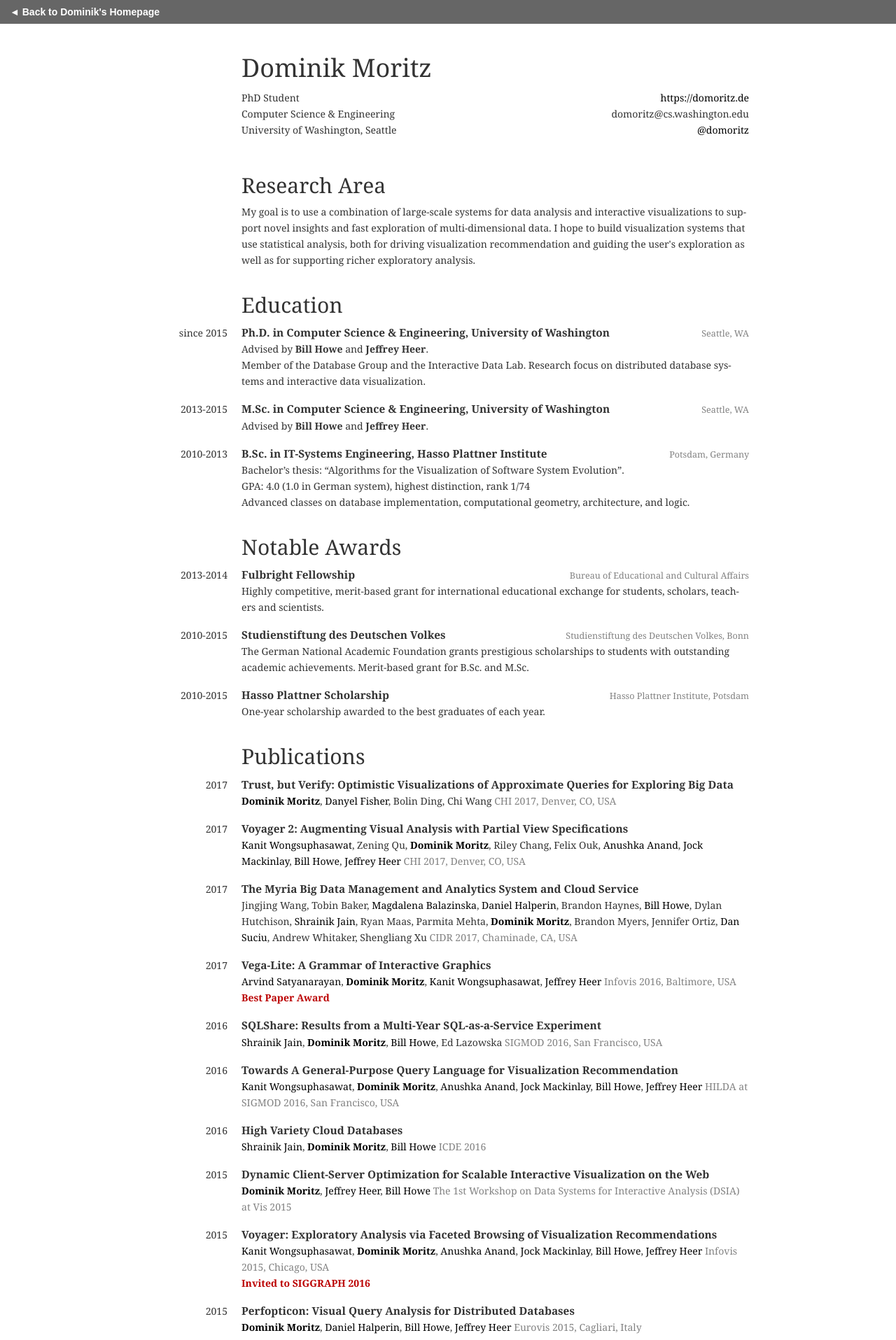
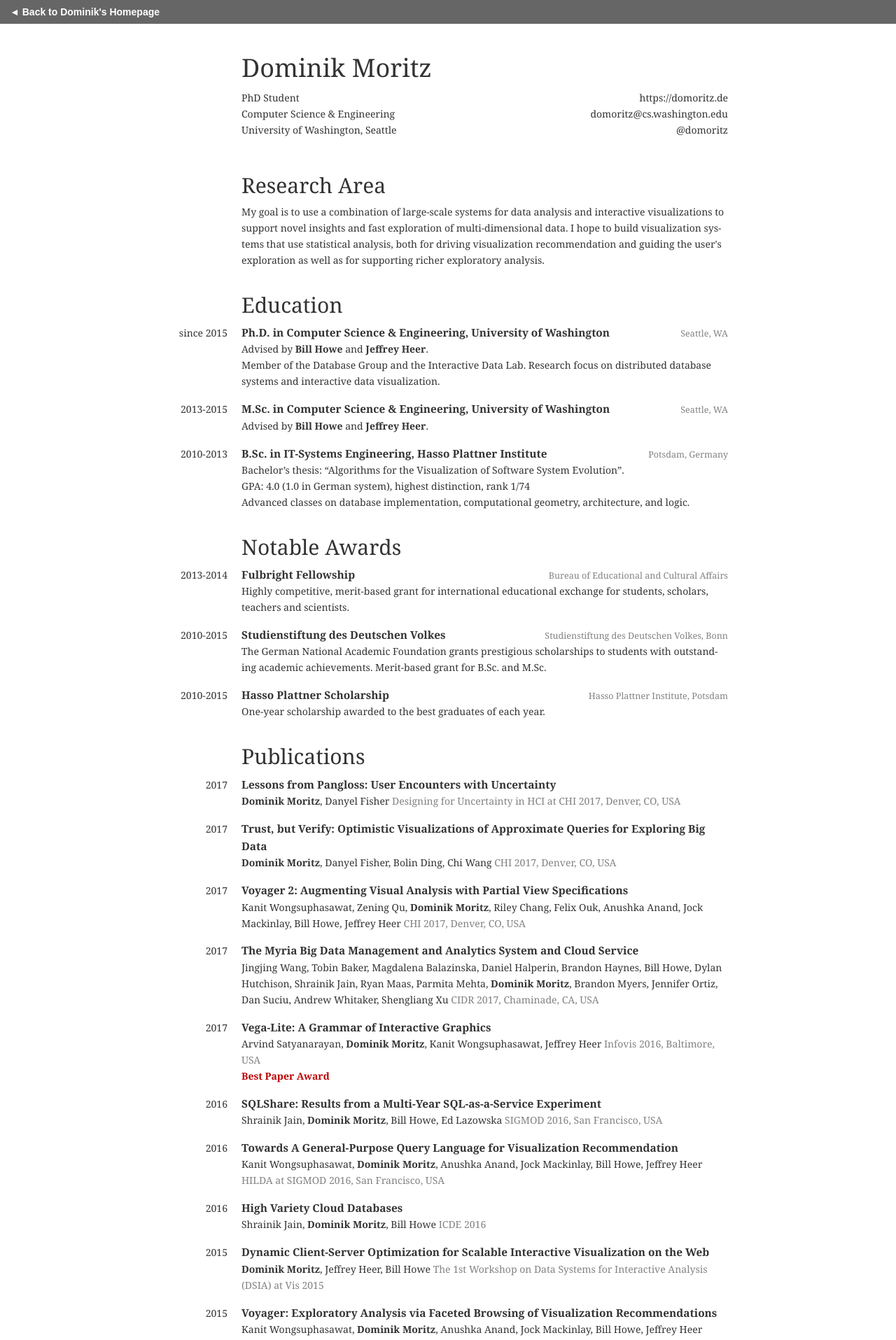
Before and after one commit to domoritz/domoritz.github.io, a Jekyll site: the page built from cv.html, in a window 1280 px wide. Shown: the top 1915 px of the page at 70% size. Built offline with Jekyll 4.4.1, drawn with Linux system fonts in a browser that asks for light colours.

Commit message:
Add workshop paper

```diff
--- a/_data/publications.yml
+++ b/_data/publications.yml
@@ -1,3 +1,13 @@
+- title: "Lessons from Pangloss: User Encounters with Uncertainty"
+  year: 2017
+  authors:
+    - Dominik Moritz
+    - Danyel Fisher
+  venue: Designing for Uncertainty in HCI at CHI 2017
+  venue_location: Denver, CO, USA
+  venue_url: http://visualization.ischool.uw.edu/hci_uncertainty/
+  tweet: Tools need to better support analysts who work with approximate data.
+
 - title: "Trust, but Verify: Optimistic Visualizations of Approximate Queries for Exploring Big Data"
   year: 2017
   authors:
--- a/cv.html
+++ b/cv.html
@@ -25,16 +25,18 @@ title: Dominik Moritz - CV
         font-size: 14px;
       }
 
+      /* It's not good to hide links but looks better in a CV. */
       a {
-        color: #000;
+        color: #333;
       }
 
       .container {
         min-width: 560px;
+        max-width: 800px;
       }
 
       .container > * {
-        margin-left: 135px;
+        margin-left: 105px;
       }
 
       .year-container {
@@ -52,7 +54,7 @@ title: Dominik Moritz - CV
 
       .year-container .year {
         display: block;
-        width: 115px;
+        width: 85px;
         text-align: right;
         padding-right: 20px;
         flex-shrink: 0;
```
